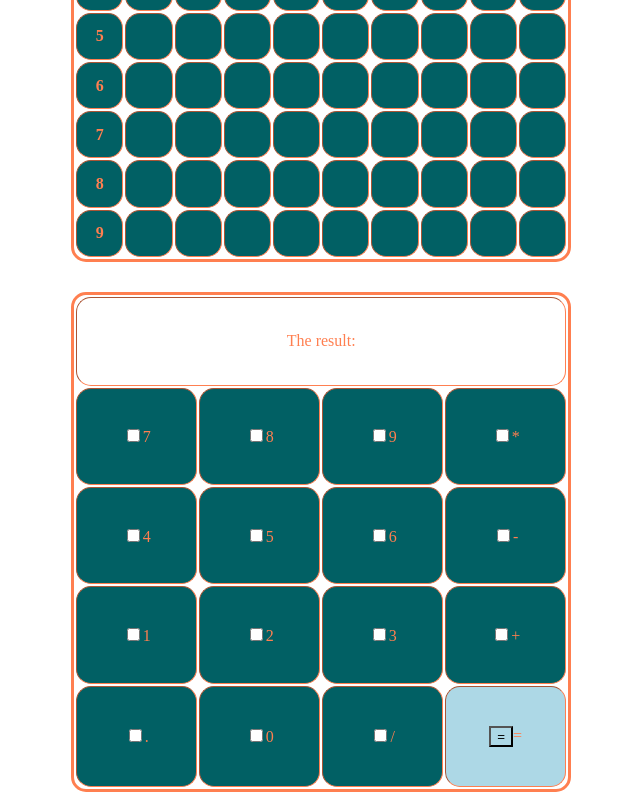
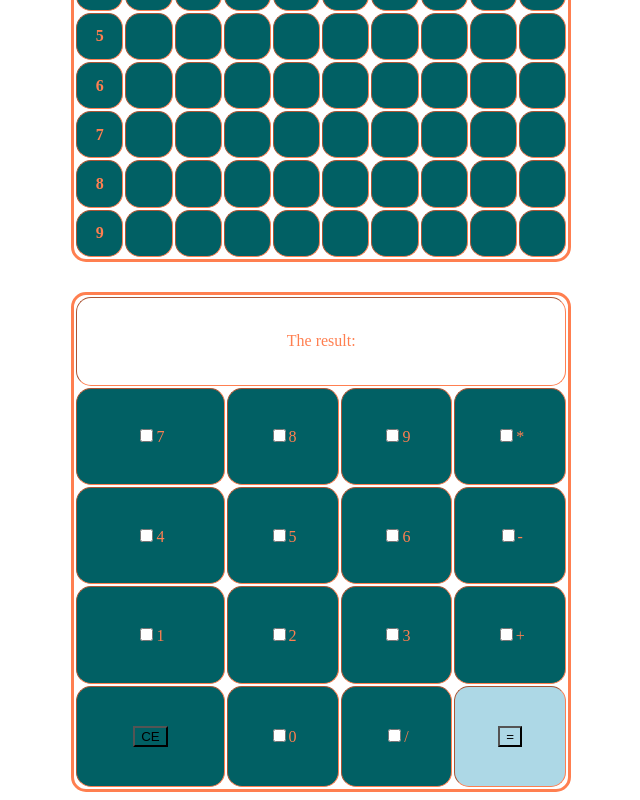
Before and after one commit to RosemaryOjwang/HTML_Calculator, a plain HTML site: page index.html in a window 1280 px wide. Shown: the part 318-1118 px from the top of the page, without its empty margins (316-956 px from the left). Drawn offline with Linux system fonts and the light colour scheme.

Commit message:
create reset button'CE'

```diff
--- a/index.html
+++ b/index.html
@@ -321,10 +321,10 @@
           <td><input type="checkbox" value="+" name="operator">+</td>
         </tr>
         <tr>
-          <td><input type="checkbox" value="." name="userInput">.</td>
+          <td><input type="reset" value="CE"></td>
           <td><input type="checkbox" value="0" name="userInput">0</td>
           <td><input type="checkbox" value="/" name="operator">/</td>
-          <td id="equals"><input type="submit" value="=" name="getResult">=</td>
+          <td id="equals"><input type="submit" value="=" name="getResult"></td>
         </tr>
       </form>
       </table>
```
